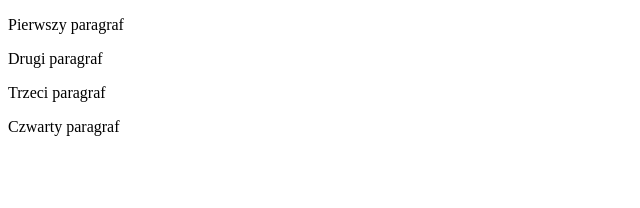
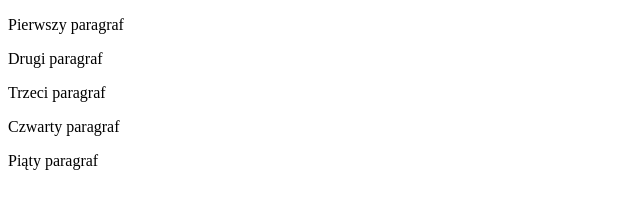
Before and after one commit to martynahabior/martynahabior.github.io, a plain HTML site: page index.html in a window 1280 px wide. Shown: the whole page, without its empty margins (0-640 px from the left). Drawn offline with Linux system fonts and the light colour scheme.

Commit message:
Piąty paragraf

```diff
--- a/index.html
+++ b/index.html
@@ -9,5 +9,6 @@
     <p>Drugi paragraf</p>
     <p>Trzeci paragraf</p>
     <p>Czwarty paragraf</p>
+    <p>Piąty paragraf</p>
 </body>
 </html>
```
